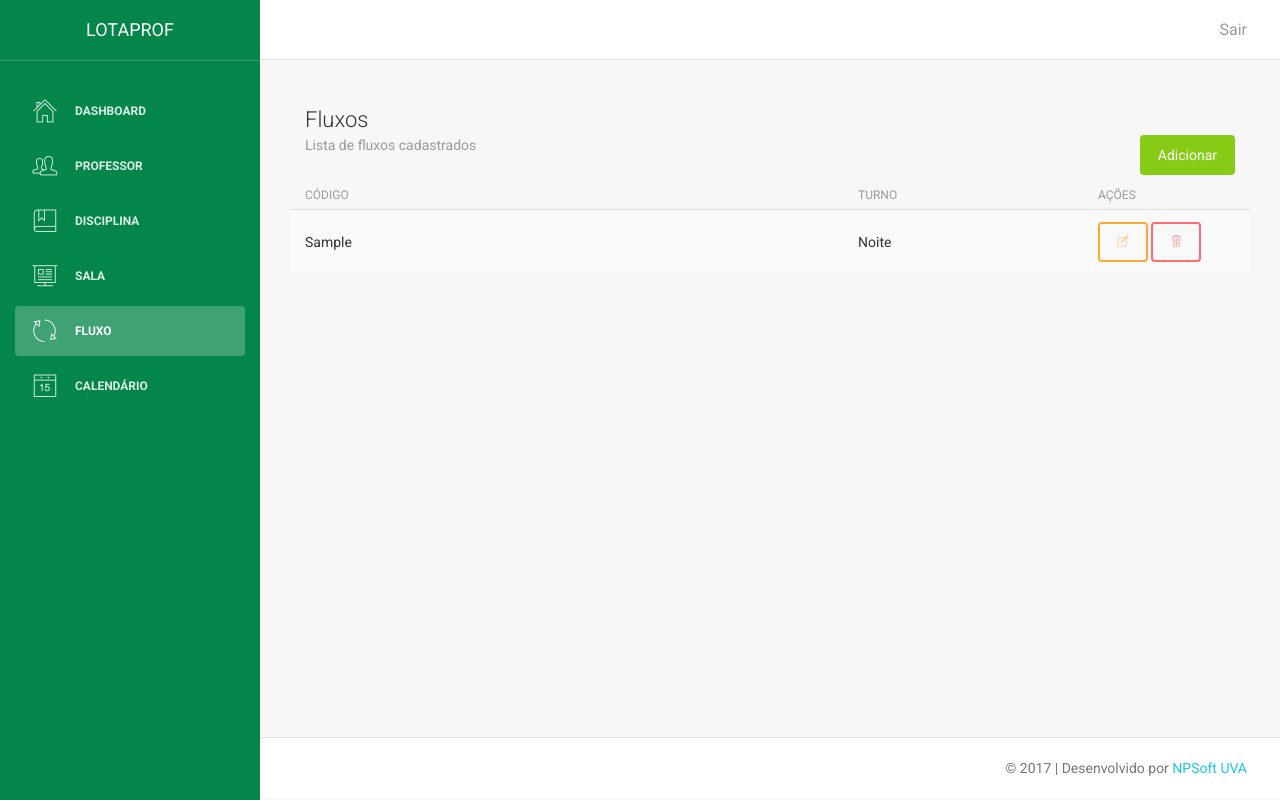
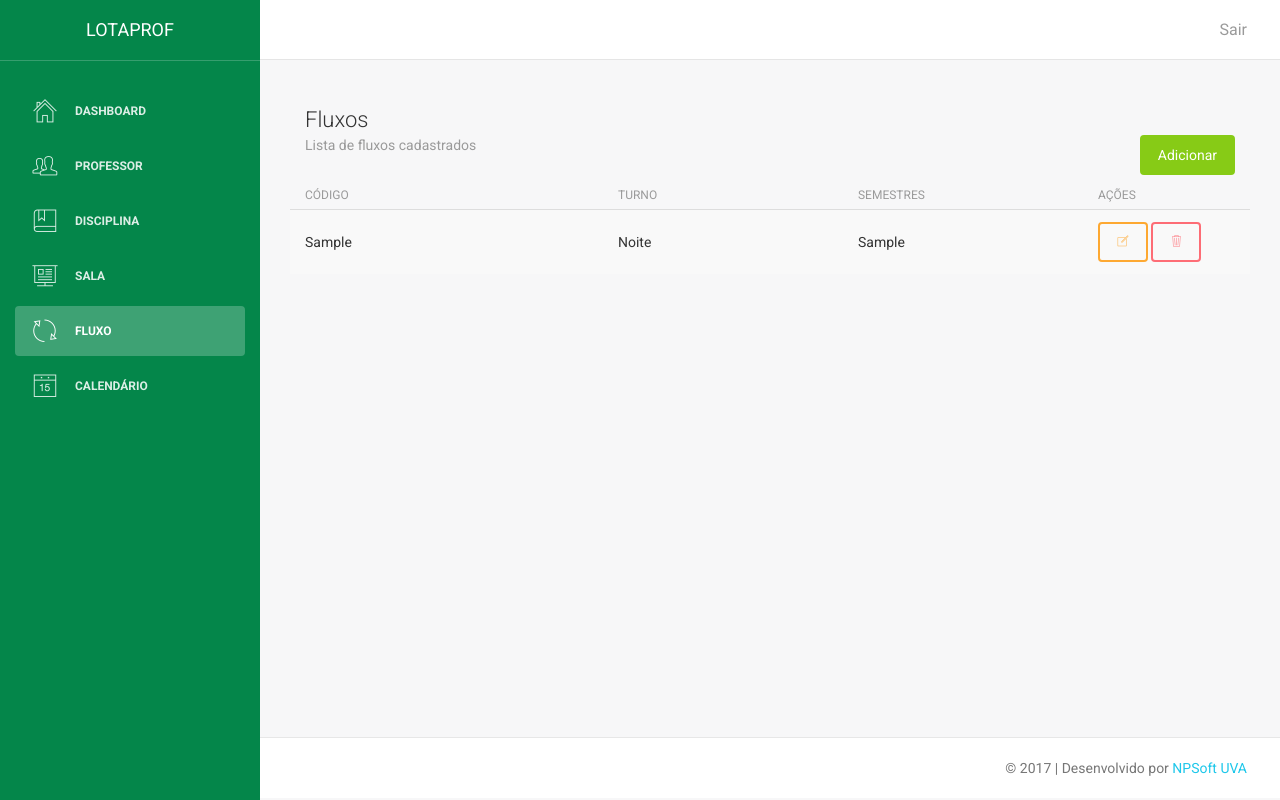
Before and after one commit to npsoftuva/lotacaoprofessores, a PHP site: page /fluxo.php in a window 1280 px wide. Run offline with PHP 8.4, Linux system fonts and the light colour scheme; tables that the repository leaves empty or names only in its code hold one stand-in row (values such as "Sample post"); some libraries are stand-ins or nearby versions.

Commit message:
Update Fluxo

```diff
--- a/dao/FluxoDAO.php
+++ b/dao/FluxoDAO.php
@@ -29,8 +29,7 @@
       }
     }
 
-    public function update (Fluxo $fluxo){
-
+    public function update (Fluxo $fluxo) {
       try {
         $dbh = Connection::connect();
 
--- a/model/Fluxo.class.php
+++ b/model/Fluxo.class.php
@@ -3,7 +3,7 @@
   class Fluxo {
     private $flx_cod;
     private $flx_trn;
-		private $flx_sem;
+    private $flx_sem;
 
     public function __set($atr, $value) {
       $this->$atr = $value;
@@ -16,7 +16,7 @@
     public function setAll($cod, $trn, $sem) {
       $this->flx_cod = $cod;
       $this->flx_trn = $trn;
-			$this->flx_sem = $sem;
+      $this->flx_sem = $sem;
     }
 
 
--- a/view/fluxo.php
+++ b/view/fluxo.php
@@ -51,6 +51,7 @@
                         $fluxo = new Fluxo();
                         $fluxo->__set("flx_cod", $_POST["flx_cod"]);
                         $fluxo->__set("flx_trn", $_POST["flx_trn"]);
+                        $fluxo->__set("flx_sem", $_POST["flx_sem"]);
                         if ($fluxoController->register($fluxo)) { ?>
                           <div class="alert alert-success alert-with-icon" data-notify="container">
                             <span data-notify="icon" class="pe-7s-notebook"></span>
@@ -80,6 +81,7 @@
                         $fluxo = new Fluxo();
                         $fluxo->__set("flx_cod", $_POST["flx_cod"]);
                         $fluxo->__set("flx_trn", $_POST["flx_trn"]);
+                        $fluxo->__set("flx_sem", $_POST["flx_sem"]);
 
                         if ($fluxoController->update($fluxo)) { ?>
                           <div class="alert alert-success alert-with-icon" data-notify="container">
@@ -112,8 +114,9 @@
                   <div class="content table-responsive table-full-width">
                     <table class="table table-striped table-hover" id="dataTables-example">
                       <thead>
-                        <th class="col-xs-7 col-sm-7 col-md-7 col-lg-7">Código</th>
+                        <th class="col-xs-4 col-sm-4 col-md-4 col-lg-4">Código</th>
                         <th class="col-xs-3 col-sm-3 col-md-3 col-lg-3">Turno</th>
+                        <th class="col-xs-3 col-sm-3 col-md-3 col-lg-3">Semestres</th>
                         <th class="col-xs-2 col-sm-2 col-md-2 col-lg-2">Ações</th>
                       </thead>
                       <tbody>
@@ -121,8 +124,9 @@
                         <tr>
                           <td><?php echo $fluxo->__get("flx_cod"); ?></td>
                           <td><?php echo ($fluxo->__get("flx_trn") == "0" ? "Integral" : ($fluxo->__get("flx_trn") == "1" ? "Manhã" : ($fluxo->__get("flx_trn") == "2" ? "Tarde" : "Noite"))); ?></td>
+                          <td><?php echo $fluxo->__get("flx_sem"); ?></td>
                           <td>
-                            <a data-toggle="modal" data-cod="<?php echo $fluxo->__get("flx_cod"); ?>" data-trn="<?php echo $fluxo->__get("flx_trn"); ?>" title="Editar" class="openEdit btn btn-warning" href="#edit"><span class="pe-7s-note" aria-hidden="true"></span></a>
+                            <a data-toggle="modal" data-cod="<?php echo $fluxo->__get("flx_cod"); ?>" data-trn="<?php echo $fluxo->__get("flx_trn"); ?>" data-sem="<?php echo $fluxo->__get("flx_sem"); ?>" title="Editar" class="openEdit btn btn-warning" href="#edit"><span class="pe-7s-note" aria-hidden="true"></span></a>
 
                             <a data-toggle="modal" data-cod="<?php echo $fluxo->__get("flx_cod"); ?>" title="Excluir" class="openDelete btn btn-danger" href="#delete"><span class="pe-7s-trash" aria-hidden="true"></span></a>
                           </td>
@@ -176,13 +180,17 @@
                   <input class="form-control" type="text" name="flx_cod" id="flx_cod" value="" readonly>
                 </div>
                 <div class="form-group">
-                  <label>Situação *</label>
+                  <label>Turno *</label>
                   <select class="form-control" name="flx_trn" id="flx_trn">
                     <option value="0">Integral</option>
                     <option value="1">Manhã</option>
                     <option value="2">Tarde</option>
                     <option value="3">Noite</option>
                   </select>
+                </div>
+                <div class="form-group">
+                  <label>Semestres *</label>
+                  <input class="form-control" type="number" min="1" name="flx_sem" id="flx_sem" value="" required>
                 </div>
               </div>
           </div>
@@ -217,6 +225,10 @@
                   <option value="2">Tarde</option>
                   <option value="3">Noite</option>
                 </select>
+              </div>
+              <div class="form-group">
+                <label>Semestres *</label>
+                <input class="form-control" type="number" min="1" name="flx_sem" id="flx_sem" placeholder="Quant. de Semestres" required>
               </div>
           </div>
           <div class="modal-footer">
@@ -261,6 +273,8 @@
       $(".modal-body #flx_cod").val(flx_cod);
       var flx_trn = $(this).data('trn');
       $("#flx_trn").val(flx_trn);
+      var flx_sem = $(this).data('sem');
+      $("#flx_sem").val(flx_sem);
     });
   </script>
 
```
